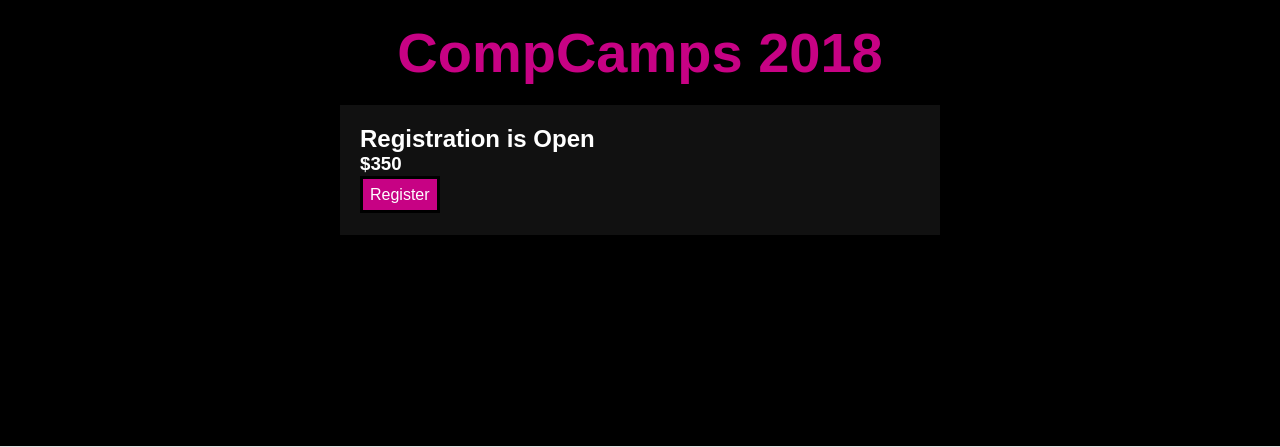
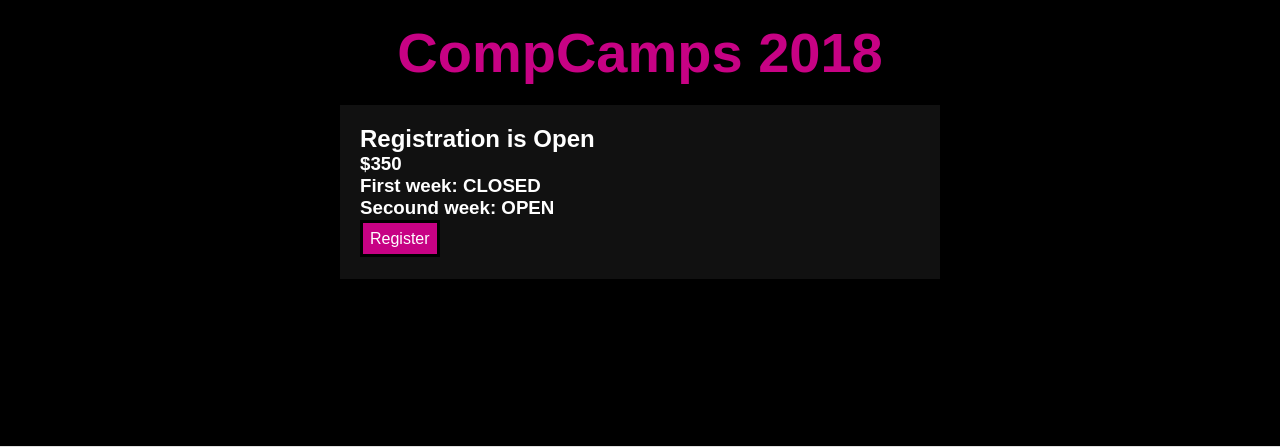
Before and after one commit to AndrewJMD/Website, a PHP site: page /register in a window 1280 px wide. Shown: the part 101-548 px from the top of the page. Run offline with PHP 8.4, Linux system fonts and the light colour scheme; data that the repository does not hold is empty; style sheets or scripts are compiled from the project's sources; some libraries are stand-ins or nearby versions.

Commit message:
Added First week closed on registration.php
I noticed the first week is closed and it will help out people. Let's say they enter all the registration and find out the first week is closed at the end.

```diff
--- a/www/register.php
+++ b/www/register.php
@@ -9,6 +9,8 @@ include('includes/header.php');
 <section class="register-section">
   <h2>Registration is Open</h2>
   <h3>$350</h3>
+  <h3>First week: <b>CLOSED</b></h3>
+  <h3>Secound week: OPEN</h3>
   <a class="button" href="dash/register">Register</a>
 </section>
 
```
